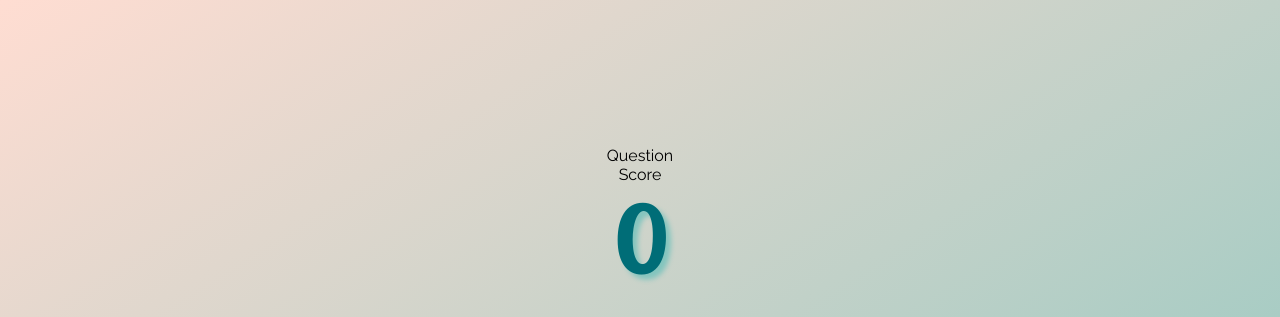
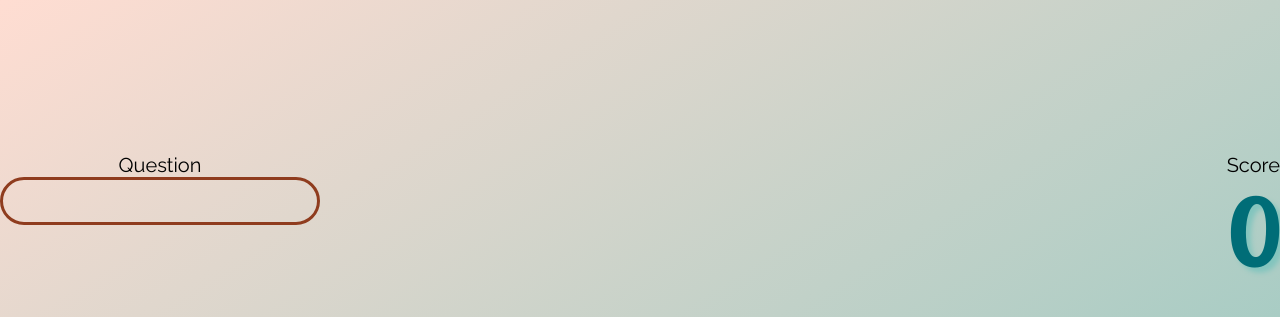
Before and after one commit to NickdevC/Film_Quiz, a plain HTML site: page game.html in a window 1280 px wide. Shown: the top 317 px of the page. Drawn offline with Linux system fonts and the light colour scheme.

Commit message:
Add style to quiz hud

```diff
--- a/assets/css/style.css
+++ b/assets/css/style.css
@@ -52,8 +52,8 @@ h2 {
     justify-content: center;
     align-items: center;
     margin: 0 auto;
-    max-width: 700px;
-    text-align: center;
+    max-width: 80rem;
+    list-style: none;
     padding: 20px;
 }
 
@@ -118,6 +118,7 @@ h2 {
 
 #rules-container h2 {
     margin-bottom: 20px;
+    text-align: center;
 }
 
 #rules-list {
@@ -130,7 +131,8 @@ li {
 }
 
 #rules-container a {
-    margin-left: 130px;
+    margin-left: 28%;
+    display: block;
 }
 
 /* game page */
@@ -140,6 +142,7 @@ li {
     display: flex;
     width: 100%;
     margin-bottom: 10px;
+    min-width: 80rem;
     text-align: center;
     font-size: 40px;
     border-radius: 10px;
@@ -177,3 +180,32 @@ li {
 .incorrect {
     background-color: red;
 }
+
+/* quiz hud */
+#quiz-hud {
+    display: flex;
+    justify-content: space-between;
+}
+
+.display-prefix {
+    font-size: 20px;
+    text-align: center;
+}
+
+.display-main-text {
+    text-align: center;
+}
+
+#progressBar {
+    width: 20rem;
+    height: 3rem;
+    border: 0.2rem solid var(--dark-brown);
+    border-radius: 50px;
+    overflow: hidden;
+}
+
+#progressBarFull {
+    height: 100%;
+    background: var(--dark-emerald);
+    width: 0%;
+}
--- a/game.html
+++ b/game.html
@@ -10,7 +10,7 @@
 </head>
 <body>
     <div class="quiz-container">
-        <div id="game-container" class="flex-column flex-center">
+        <div id="game-container" class="flex-column">
             <div id="quiz-hud">
                 <div class="display-item">
                     <p id="questionText" class="display-prefix">
```
